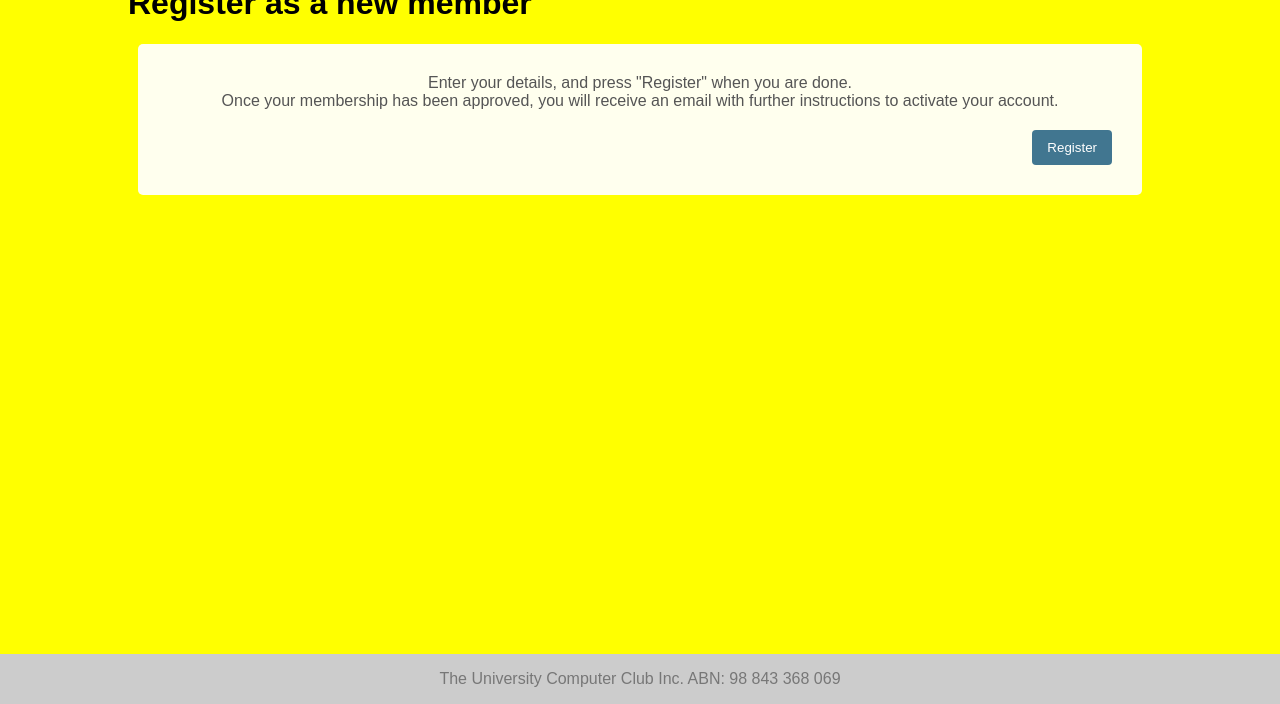
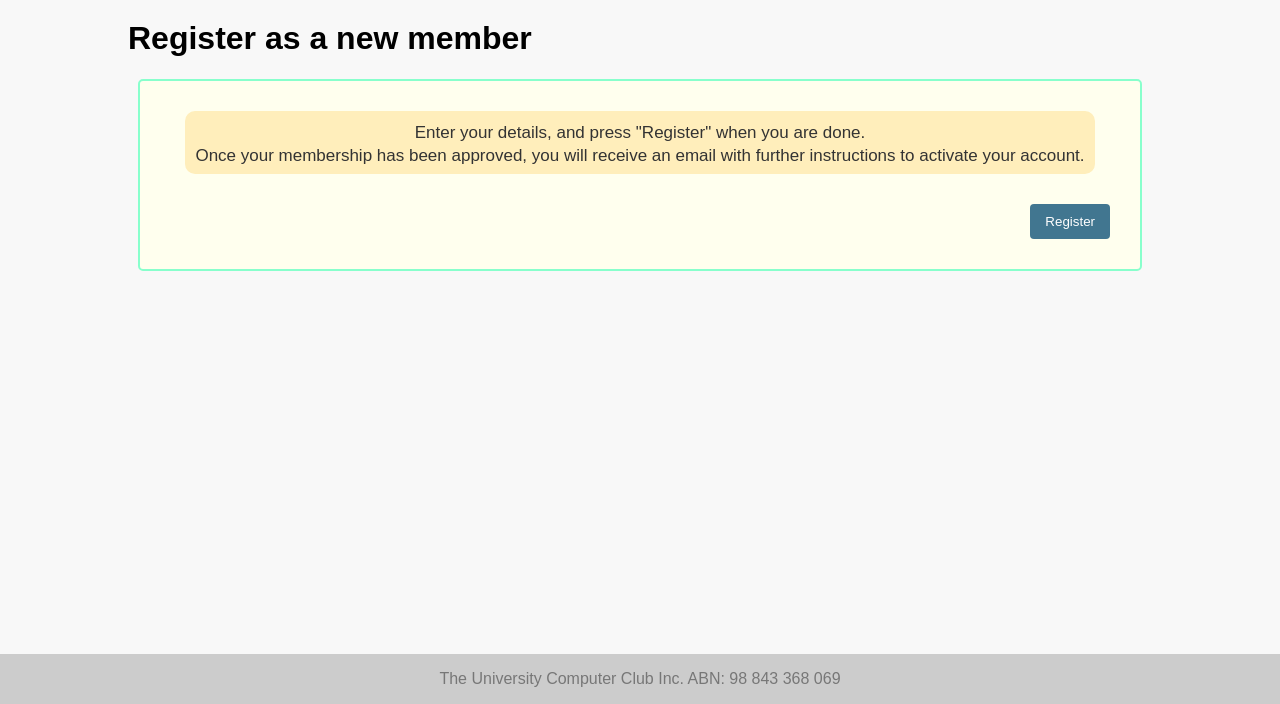
Before and after one commit to frekky/donation-portal, a Django app: template gms/memberdb/templates/register.html in a window 1280 px wide. Shown: the part 96-800 px from the top of the page. Run offline with Django 3.2, Linux system fonts and the light colour scheme; the template is opened without the code that fills it, so the values that code supplies are empty; tables that the repository leaves empty hold one stand-in row (values such as "Sample post"); one stand-in notice (Sample message) is shown.

Commit message:
make styling less awful and rejiggle templates

```diff
--- a/gms/memberdb/static/main.css
+++ b/gms/memberdb/static/main.css
@@ -5,7 +5,7 @@ html {
 body {
     min-height: 100%;
     position: relative;
-    background-color: yellow;
+    background-color: #f8f8f8;
     font-family: Arial, Helvetica, sans-serif;
     margin: 0;
 }
@@ -28,16 +28,27 @@ body {
 
 .form-container {
     background-color: #ffe;
-    border-style: 2px solid #8fc;
+    border: 2px solid #8fc;
     border-radius: 5px;
     padding: 20px;
     margin: 10px;
 }
 
-.form-container .tips {
-    margin: 10px 10px 20px 10px;
-    color: #555;
+.form-header {
     text-align: center;
+    padding: 10px 10px 20px 10px;
+}
+
+.form-header .tips {
+    color: #333;
+    font-weight: 400;
+    font-size: 17px;
+    border-radius: 10px;
+    background-color: #feb;
+    padding: 10px 10px 7px 10px;
+    display: inline-block;
+    text-align: center;
+    line-height: 23px;
 }
 
 fieldset {
--- a/gms/memberdb/static/shared.css
+++ b/gms/memberdb/static/shared.css
@@ -10,6 +10,33 @@
     background-repeat: no-repeat;
     background-position: center;
     background-size: cover;
+}
+
+/* MESSAGES & ERRORS */
+ul.messagelist {
+    padding: 0;
+    margin: 0;
+}
+
+ul.messagelist li {
+    display: block;
+    font-weight: 400;
+    font-size: 13px;
+    padding: 10px 10px 10px 65px;
+    margin: 0 0 10px 0;
+    background: #dfd url(../img/icon-yes.svg) 40px 12px no-repeat;
+    background-size: 16px auto;
+    color: #333;
+}
+
+ul.messagelist li.warning {
+    background: #ffc url(../img/icon-alert.svg) 40px 14px no-repeat;
+    background-size: 14px auto;
+}
+
+ul.messagelist li.error {
+    background: #ffefef url(../img/icon-no.svg) 40px 12px no-repeat;
+    background-size: 16px auto;
 }
 
 .errornote {
--- a/gms/memberdb/templates/base.html
+++ b/gms/memberdb/templates/base.html
@@ -17,8 +17,6 @@
 
     <!-- Header -->
     <div id="header">
-        {% block header %}{% endblock %}
-
         {% block navbar %}
         <nav>
             {% block branding %}
@@ -41,6 +39,14 @@
             {% endwith %}
         </nav>
         {% endblock %}
+
+        {% block header %}{% endblock %}
+
+        {% block messages %}{% if messages %}
+        <ul class="messagelist">{% for message in messages %}
+            <li{% if message.tags %} class="{{ message.tags }}"{% endif %}>{{ message|capfirst }}</li>
+        {% endfor %}</ul>
+        {% endif %}{% endblock messages %}
     </div>
     <!-- END Header -->
 
--- a/gms/memberdb/templates/login.html
+++ b/gms/memberdb/templates/login.html
@@ -15,6 +15,7 @@
 
 <div class="form-container">
 
+<div class="form-header">
 {% if form.errors and not form.non_field_errors %}
 <p class="errornote">
 {% if form.errors.items|length == 1 %}Please correct the error below.{% else %}Please correct the errors below.{% endif %}
@@ -39,6 +40,7 @@
     If you do not have a UCC account yet, please apply for a membership by going to the <a href="{% url 'memberdb:register' %}">registration page</a>.
 {% endif %}
 </p>
+</div>
 
 <form action="{% url 'memberdb:login' %}" method="post" id="login-form">
   {% csrf_token %}
--- a/gms/memberdb/templates/register.html
+++ b/gms/memberdb/templates/register.html
@@ -6,12 +6,15 @@
 
 {% block content %}
 <div class="form-container">
-    <p class="tips">
+    <div class="form-header">
+    <span class="tips">
     {% block tips %}
         Enter your details, and press "Register" when you are done.<br>
         Once your membership has been approved, you will receive an email with further instructions to activate your account.
     {% endblock %}
-    </p>
+    </span>
+    </div>
+    {% block form %}
     <form action="{% block action_url %}{% url 'memberdb:register' %}{% endblock %}" method="post">
 
         {% csrf_token %}
@@ -41,5 +44,6 @@
             <input type="submit" class="default" value="{% block action_text %}Register{% endblock %}">
         </div>
     </form>
+    {% endblock %}
 </div>
 {% endblock %}
--- a/gms/memberdb/templates/renew.html
+++ b/gms/memberdb/templates/renew.html
@@ -7,7 +7,7 @@
 {% block tips %}
 {% if is_new %}
 <b>Your account exists already but no membership information has yet been recorded in this system.</b>
-<br>Please update/correct the details below as necessary.
+<br>Please update/correct the details below as necessary. Some have probably been filled for you.
 {% else %}
 Please confirm that the details below have not changed since your last registration or membership renewal.
 {% endif %}
```
Also changed, not shown: gms/memberdb/templates/home.html (+9 -5 lines).
